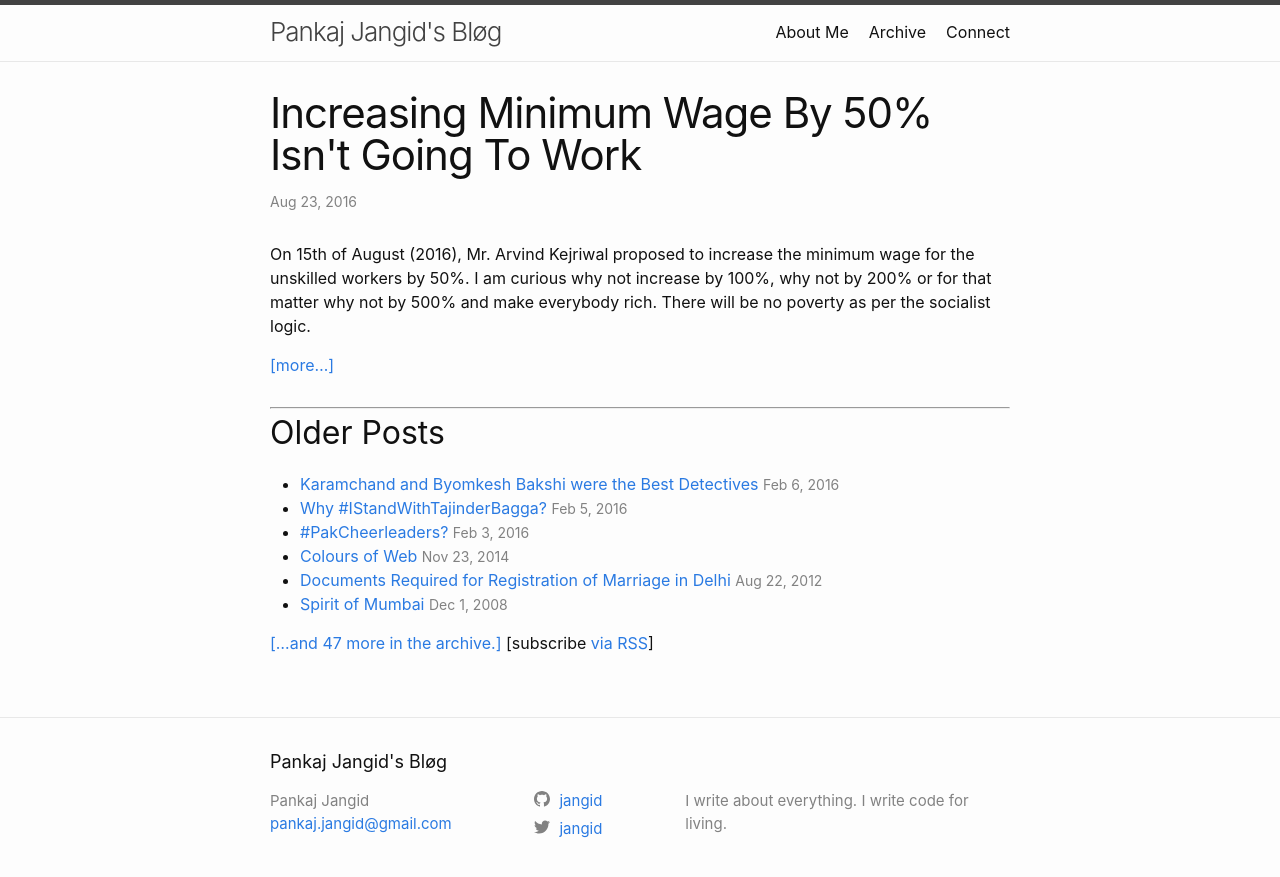
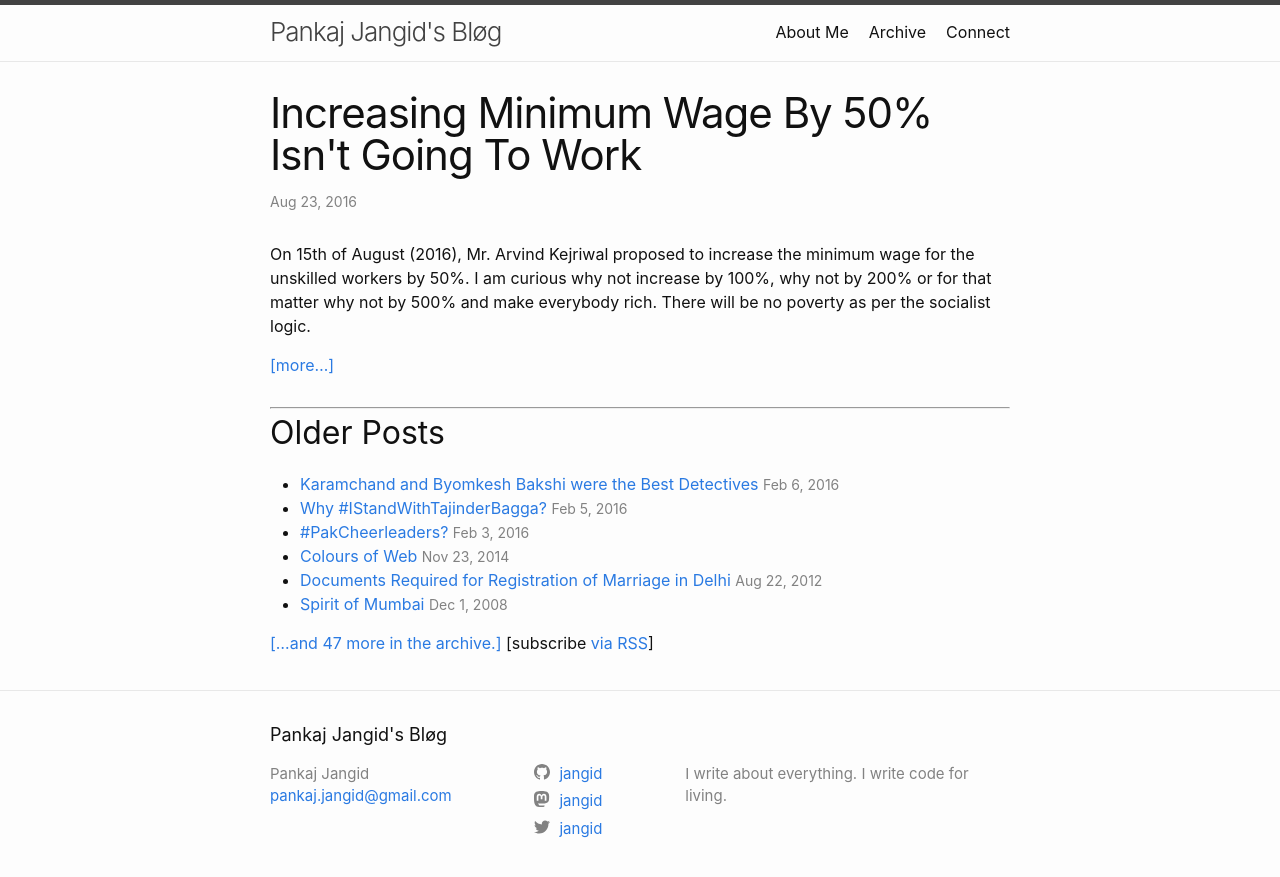
Before and after one commit to jangid/jangid.github.io, a Jekyll site: the page built from index.md, in a window 1280 px wide. Shown: the top 877 px of the page. Built offline with Jekyll 4.4.1, drawn with Linux system fonts in a browser that asks for light colours.

Commit message:
Added mastodon profile

```diff
--- a/_config.yml
+++ b/_config.yml
@@ -20,6 +20,9 @@
 author: Pankaj Jangid
 twitter_username: jangid
 github_username: jangid
+mastodon:
+    - username: jangid
+      instance: mastodom.sdf.org
 # Build settings
 markdown: kramdown
 #theme: minima
--- a/_includes/social.html
+++ b/_includes/social.html
@@ -6,7 +6,7 @@
   {%- if site.instagram_username -%}<li><a href="https://instagram.com/{{ site.instagram_username| cgi_escape | escape }}"><svg class="svg-icon"><use xlink:href="{{ '/assets/minima-social-icons.svg#instagram' | relative_url }}"></use></svg> <span class="username">{{ site.instagram_username| escape }}</span></a></li>{%- endif -%}
   {%- if site.linkedin_username -%}<li><a href="https://www.linkedin.com/in/{{ site.linkedin_username| cgi_escape | escape }}"><svg class="svg-icon"><use xlink:href="{{ '/assets/minima-social-icons.svg#linkedin' | relative_url }}"></use></svg> <span class="username">{{ site.linkedin_username| escape }}</span></a></li>{%- endif -%}
   {%- if site.pinterest_username -%}<li><a href="https://www.pinterest.com/{{ site.pinterest_username| cgi_escape | escape }}"><svg class="svg-icon"><use xlink:href="{{ '/assets/minima-social-icons.svg#pinterest' | relative_url }}"></use></svg> <span class="username">{{ site.pinterest_username| escape }}</span></a></li>{%- endif -%}
-  {%- for mst in site.mastodon -%}{%- if mst.username and mst.instance -%}<li><a href="https://{{ mst.instance| cgi_escape | escape}}/@{{mst.username}}"><svg class="svg-icon"><use xlink:href="{{ '/assets/minima-social-icons.svg#mastodon' | relative_url }}"></use></svg> <span class="username">{{ mst.username|escape }}</span></a></li>{%- endif -%}{%- endfor -%}
+  {%- for mst in site.mastodon -%}{%- if mst.username and mst.instance -%}<li><a rel="me" href="https://{{ mst.instance| cgi_escape | escape}}/@{{mst.username}}"><svg class="svg-icon"><use xlink:href="{{ '/assets/minima-social-icons.svg#mastodon' | relative_url }}"></use></svg> <span class="username">{{ mst.username|escape }}</span></a></li>{%- endif -%}{%- endfor -%}
   {%- if site.twitter_username -%}<li><a href="https://www.twitter.com/{{ site.twitter_username| cgi_escape | escape }}"><svg class="svg-icon"><use xlink:href="{{ '/assets/minima-social-icons.svg#twitter' | relative_url }}"></use></svg> <span class="username">{{ site.twitter_username| escape }}</span></a></li>{%- endif -%}
   {%- if site.youtube_username -%}<li><a href="https://youtube.com/{{ site.youtube_username| cgi_escape | escape }}"><svg class="svg-icon"><use xlink:href="{{ '/assets/minima-social-icons.svg#youtube' | relative_url }}"></use></svg> <span class="username">{{ site.youtube_username| escape }}</span></a></li>{%- endif -%}
   {%- if site.googleplus_username -%}<li><a href="https://plus.google.com/{{ site.googleplus_username| escape }}"><svg class="svg-icon"><use xlink:href="{{ '/assets/minima-social-icons.svg#googleplus' | relative_url }}"></use></svg> <span class="username">{{ site.googleplus_username| escape }}</span></a></li>{%- endif -%}
```
